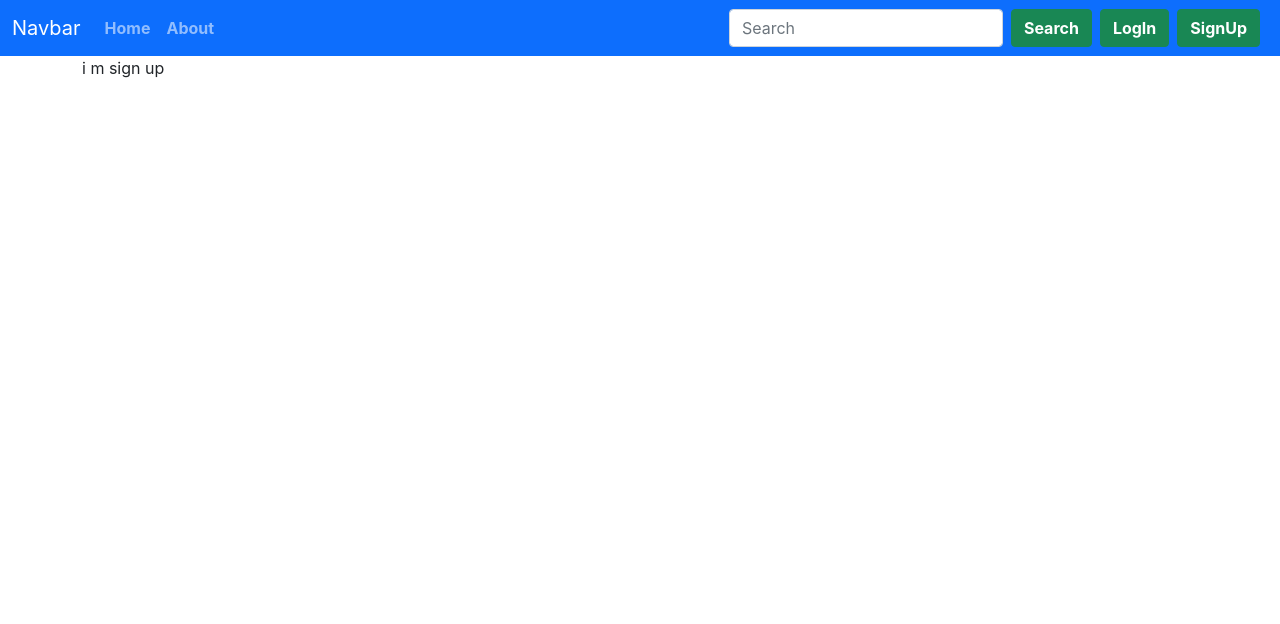
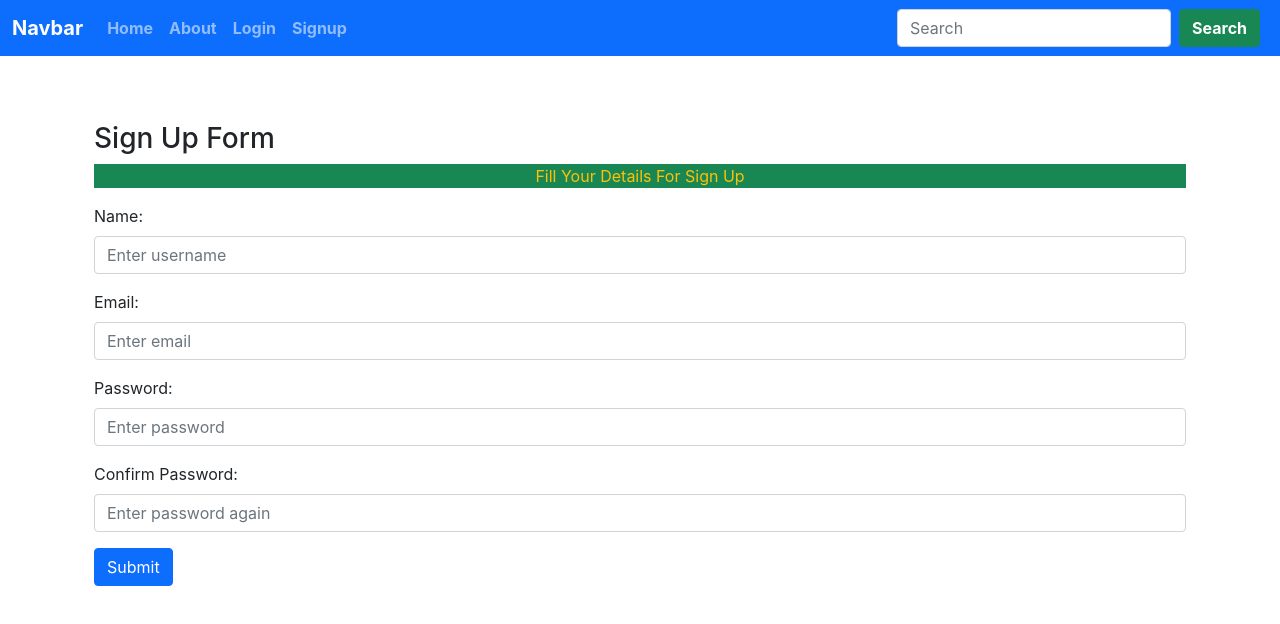
Before and after one commit to Pankaj2837/iNoteBook-Application, a React (Create React App) app: page /Signup in a window 1280 px wide. Shown: the top 624 px of the page. Built offline with nearby package versions, Linux system fonts and the light colour scheme.

Commit message:
commit v11

```diff
--- a/src/App.js
+++ b/src/App.js
@@ -6,18 +6,31 @@ import { Home } from "./components/Home";
 import NoteState from "./context/notes/NoteState";
 import LogIn from "./components/LogIn";
 import SignUp from "./components/SignUp";
+import { useState } from "react";
+import Alert from "./components/Alert";
 
 function App() {
+  const [alert,setAlert] = useState(null);
+  const showAlert = (message, type)=>{
+    setAlert({
+      msg:message,
+      type:type
+    })
+    setTimeout(()=>{
+      setAlert(null);
+    },1500);
+  }
   return (
     <NoteState>
       <BrowserRouter>
         <Navbar />
+        <Alert alert={alert}/>
         <div className="container">
         <Routes>
-          <Route exact path="/" element={<Home />} />
+          <Route exact path="/" element={<Home showAlert={showAlert}/>} />
           <Route exact path="about" element={<About />} />
-          <Route exact path="Login" element={<LogIn />} />
-          <Route exact path="Signup" element={<SignUp />} />
+          <Route exact path="Login" element={<LogIn showAlert={showAlert} />} />
+          <Route exact path="Signup" element={<SignUp showAlert={showAlert} />} />
         </Routes>
         </div>
       </BrowserRouter>
--- a/src/components/AddNote.js
+++ b/src/components/AddNote.js
@@ -1,14 +1,15 @@
 import React, { useContext, useState } from "react";
 import NoteContext from "../context/notes/NoteContext";
 
-const AddNote = () => {
+const AddNote = (props) => {
   const context = useContext(NoteContext);
   const { addNote } = context;
   const [note, setNote] = useState({ title: "", discription: "", tag: "" })
   const handleClick = (e) => {
     e.preventDefault();
     addNote(note.discription, note.tag, note.title);
-    setNote({title: "", discription: "", tag: "" })
+    setNote({title: "", discription: "", tag: "" });
+    props.showAlert("Added successfully","success")
   }
   const onChange = (e) => {
     setNote({ ...note, [e.target.name]: e.target.value })
--- /dev/null
+++ b/src/components/Alert.js
@@ -0,0 +1,20 @@
+import React from 'react'
+
+const Alert = (props) => {
+    const capitalize = (word)=>{
+        if(word==="danger"){
+            word="error";
+        }
+        const lower = word.toLowerCase();
+        return lower.charAt(0).toUpperCase() + lower.slice(1);
+    }
+  return (
+    <div style ={{height:'50px'}}>
+      {props.alert && <div className={`alert alert-${props.alert.type} alert-dismissible fade show`} role="alert">
+      <strong>{capitalize(props.alert.type)}</strong>:{props.alert.msg}
+    </div>}
+    </div>
+  )
+}
+
+export default Alert
--- a/src/components/Home.js
+++ b/src/components/Home.js
@@ -1,10 +1,11 @@
 import React from "react";
 import Notes from "./Notes";
 
-export const Home = () => {
+export const Home = (props) => {
+  const {showAlert} = props
   return (
     <div>
-      <Notes />
+      <Notes showAlert={showAlert} />
     </div>
   );
 };
--- a/src/components/LogIn.js
+++ b/src/components/LogIn.js
@@ -1,7 +1,7 @@
 import React, { useState } from 'react'
-import { useHistory } from 'react-router-dom';
-function LogIn() {
-    let history = useHistory();
+import { useNavigate } from 'react-router-dom';
+function LogIn(props) {
+    let navigate = useNavigate();
     const[credentials,setCredentials] = useState({email:"", password:""})
     const handleSubmit = async (e) => {
         e.preventDefault();
@@ -17,9 +17,10 @@ function LogIn() {
         console.log(json);
         if(json.success){
             localStorage.setItem('tocken',json.awthtocken);
-            history.push('/');
+            navigate('/');
+            props.showAlert("",'danger');
         }else{
-            alert("unable to login");
+            props.showAlert("Log in successful",'success');
         }
     }
     const onChange =(e)=>{
@@ -28,19 +29,17 @@ function LogIn() {
     return (
         <div className="container mt-3">
             <h3>Log In Form</h3>
-            <p className="text-warning bg-success">Fill Your Details For Log In</p>
-            <form className="was-validated">
+            <p className="text-warning bg-success text-center">Fill Your Details For Log In</p>
+            <form onSubmit={handleSubmit}>
                 <div className="mb-3 mt-3">
                     <label htmlfor="email" className="form-label">Username:</label>
-                    <input type="text" className="form-control" id="email" value={credentials.email} placeholder="Enter username" name="email" required onChange={onChange} />
-                    <div className="invalid-feedback">Please fill out this field.</div>
+                    <input type="email" className="form-control" id="email" value={credentials.email} placeholder="Enter username" name="email" required onChange={onChange} />
                 </div>
                 <div className="mb-3">
                     <label htmlfor="password" className="form-label">Password:</label>
                     <input type="password" className="form-control" id="password" value={credentials.password} placeholder="Enter password" name="password" required onChange={onChange}/>
-                    <div className="invalid-feedback">Please fill out this field.</div>
                 </div>
-                <button type="submit" className="btn btn-primary" onClick={handleSubmit}>Submit</button>
+                <button type="submit" className="btn btn-primary">Submit</button>
             </form>
         </div>
 
--- a/src/components/Navbar.js
+++ b/src/components/Navbar.js
@@ -9,7 +9,7 @@ const Navbar = () => {
     return (
         <nav className="navbar navbar-expand-lg navbar navbar-dark bg-primary">
             <div className="container-fluid">
-                <Link className="navbar-brand" to="/">Navbar</Link>
+                <Link className="navbar-brand" to="/"><b>Navbar</b></Link>
                 <button className="navbar-toggler" type="button" data-bs-toggle="collapse" data-bs-target="#navbarSupportedContent" aria-controls="navbarSupportedContent" aria-expanded="false" aria-label="Toggle navigation">
                     <span className="navbar-toggler-icon"></span>
                 </button>
@@ -21,14 +21,16 @@ const Navbar = () => {
                         <li className="nav-item">
                             <Link className={`nav-link ${location.pathname === "/about"? "active":""}`} to="/about"><b>About</b></Link>
                         </li>
+                        <li className="nav-item">
+                            <Link className={`nav-link ${location.pathname === "/Login"? "active":""}`} to="/Login"><b>Login</b></Link>
+                        </li>
+                        <li className="nav-item">
+                            <Link className={`nav-link ${location.pathname === "/SignUp"? "active":""}`} to="/SignUp"><b>Signup</b></Link>
+                        </li>
                     </ul>
                     <form className="d-flex">
                         <input className="form-control me-2" type="search" placeholder="Search" aria-label="Search" />
                         <button className="btn btn-success me-2" type="submit"><b>Search</b></button>
-                    </form>
-                    <form className="d-flex">
-                        <Link className="btn btn-success me-2" to="/Login" role="button"><b>LogIn</b></Link>
-                        <Link className="btn btn-success me-2" to="/Signup" role="button"><b>SignUp</b></Link>
                     </form>
                 </div>
             </div>
--- a/src/components/NoteItem.js
+++ b/src/components/NoteItem.js
@@ -18,8 +18,8 @@ const NoteItem = (props) => {
                     <p className="card-text">{note.discription}</p>
                 </div>
                 <div className="card-footer text-muted">
-                    <Link to="/" className="btn btn-primary px-4 mx-2" onClick = {() =>{updateNote(note)}}>Edit</Link>
-                    <Link to="/" className="btn btn-primary mx-3" onClick={()=>{deleteNote(note._id)}}>Delete</Link>
+                    <Link to="/" className="btn btn-primary px-4 mx-2" onClick = {() =>{updateNote(note);props.showAlert("Updated successfully","success")}}>Edit</Link>
+                    <Link to="/" className="btn btn-primary mx-3" onClick={()=>{deleteNote(note._id);props.showAlert("Deleted successfully","success");}}>Delete</Link>
                 </div>
             </div>
         </div>
--- a/src/components/SignUp.js
+++ b/src/components/SignUp.js
@@ -1,9 +1,56 @@
-import React from 'react'
+import React, { useState } from 'react'
+import { useNavigate } from 'react-router-dom';
 
-function SignUp() {
+function SignUp(props) {
+  let navigate = useNavigate();
+  const [credentials, setCredentials] = useState({name:"", email: "", password: "",cpassword:""})
+  const handleSubmit = async (e) => {
+    e.preventDefault();
+    const {name,email, password} = credentials
+    // Add a Notes
+    const response = await fetch("http://localhost:5000/api/auth/createuser", {
+      method: 'POST',
+      headers: {
+        'Content-Type': 'application/json'
+      },
+      body: JSON.stringify({name,email, password})
+    });
+    const json = await response.json();
+    console.log(json);
+    if (json.success) {
+      localStorage.setItem('tocken', json.awthtocken);
+      navigate('/Login');
+      props.showAlert("Account Created Successfully",'success');
+    } else {
+      props.showAlert("Invalid Cridentials!!!!",'danger');
+    }
+  }
+  const onChange = (e) => {
+    setCredentials({ ...credentials, [e.target.name]: e.target.value })
+  }
   return (
-    <div>
-      i m sign up
+    <div className="container mt-3">
+      <h3>Sign Up Form</h3>
+      <p className="text-warning bg-success text-center">Fill Your Details For Sign Up</p>
+      <form onSubmit={handleSubmit}>
+        <div className="mb-3 mt-3">
+          <label htmlFor="name" className="form-label">Name:</label>
+          <input type="text" className="form-control" id="name" value={credentials.name} placeholder="Enter username" name="name" minLength={5} required onChange={onChange}/>
+        </div>
+        <div className="mb-3 mt-3">
+          <label htmlFor="email" className="form-label">Email:</label>
+          <input type="email" className="form-control" id="email" value={credentials.email} placeholder="Enter email" name="email" required onChange={onChange} />
+        </div>
+        <div className="mb-3">
+          <label htmlFor="password" className="form-label">Password:</label>
+          <input type="password" className="form-control" id="password" value={credentials.password} placeholder="Enter password" name="password" minLength={6} required onChange={onChange} />
+        </div>
+        <div className="mb-3">
+          <label htmlFor="cpassword" className="form-label">Confirm Password:</label>
+          <input type="password" className="form-control" id="cpassword" value={credentials.cpassword} placeholder="Enter password again" minLength={5} name="cpassword" required onChange={onChange} />
+        </div>
+        <button type="submit" className="btn btn-primary">Submit</button>
+      </form>
     </div>
   )
 }
```
Also changed, not shown: src/components/Notes.js (+5 -3 lines).
